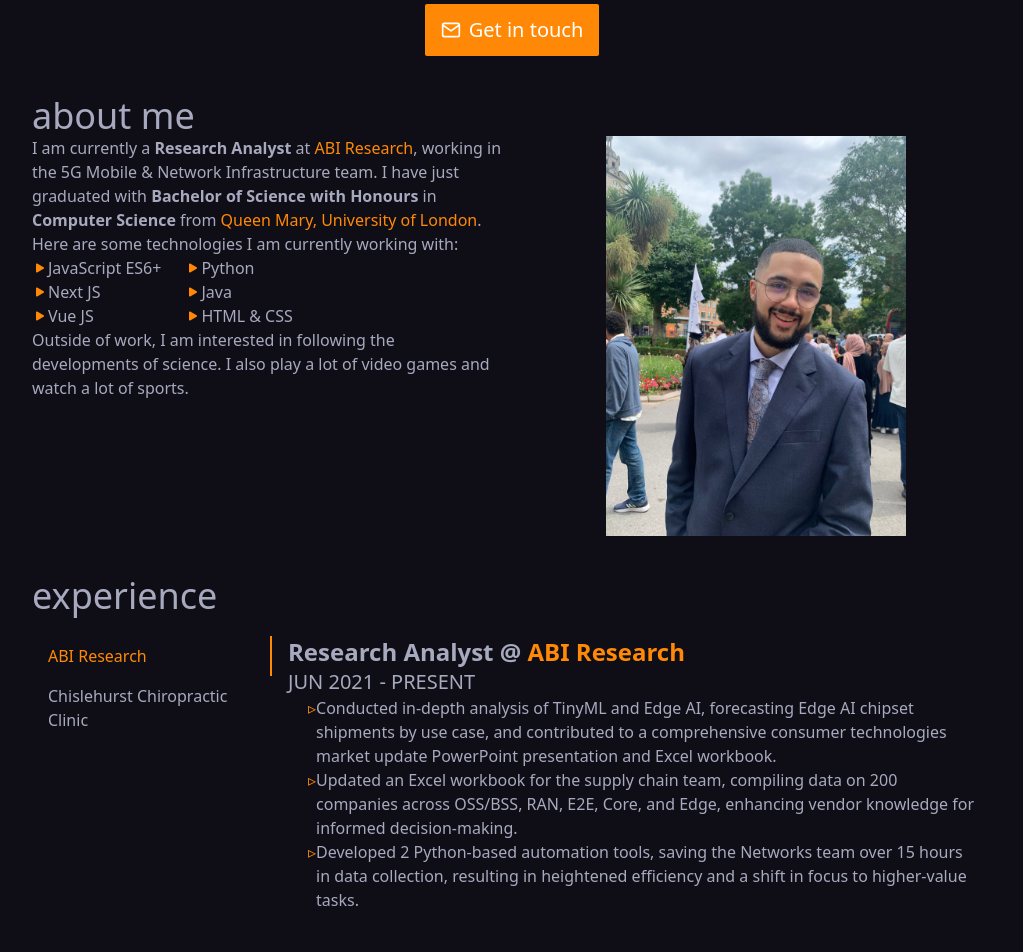
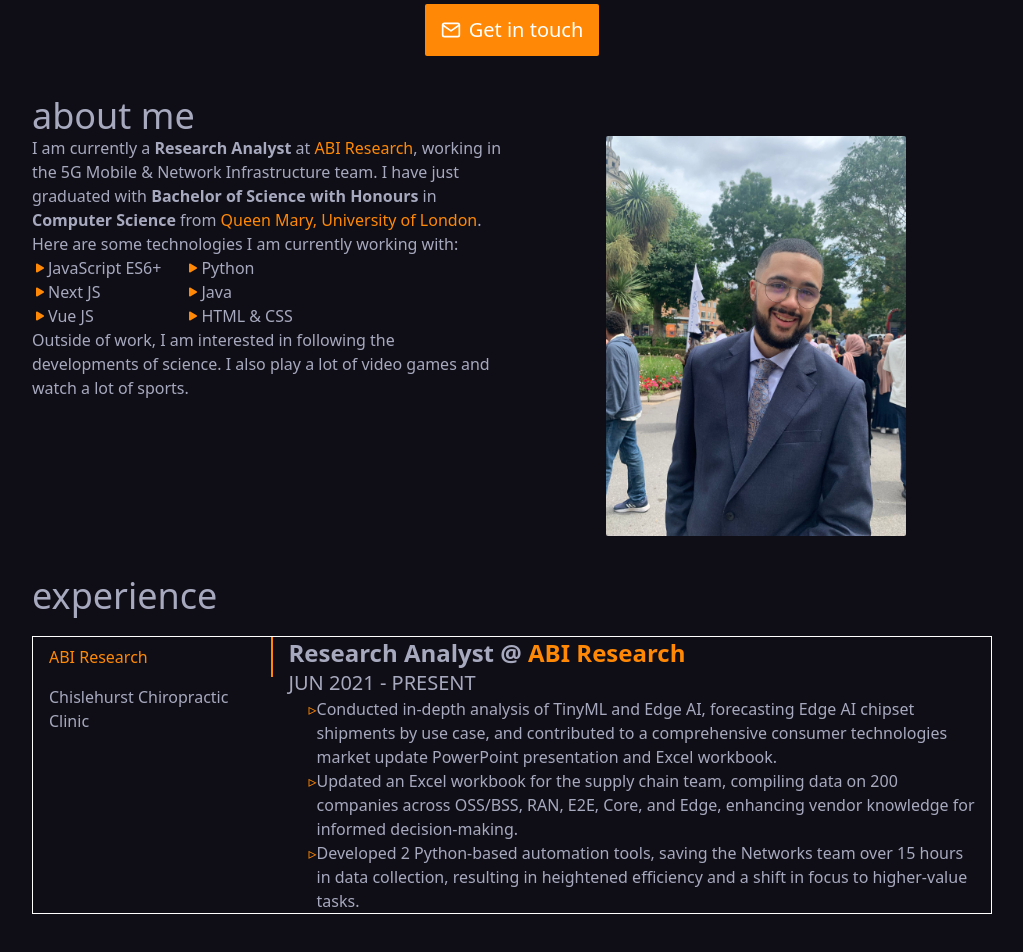
Before and after one commit to larbibelkhit/personal-website, a Next.js app: page / in a window 1280 px wide. Shown: the part 300-1252 px from the top of the page, without its empty margins (128-1151 px from the left). Built offline with nearby package versions, Linux system fonts and the light colour scheme.

Commit message:
Image restyling

```diff
--- a/components/JobList.jsx
+++ b/components/JobList.jsx
@@ -51,7 +51,7 @@ export default function App() {
   const activeContent = experienceItems[activeTab];
 
   return (
-    <div className="flex">
+    <div className="flex border border-white">
       <div className="w-1/4 ">
         {Object.keys(experienceItems).map((key) => (
           <Tab key={key} label={key} activeTab={activeTab} onClick={handleClick} isClicked={isClicked} />
--- a/pages/index.js
+++ b/pages/index.js
@@ -97,6 +97,7 @@ export default function Home() {
                 alt="Larbi"
                 width={300}
                 height={300}
+                className='rounded-sm'
               />
             </div>
           </div>
```
